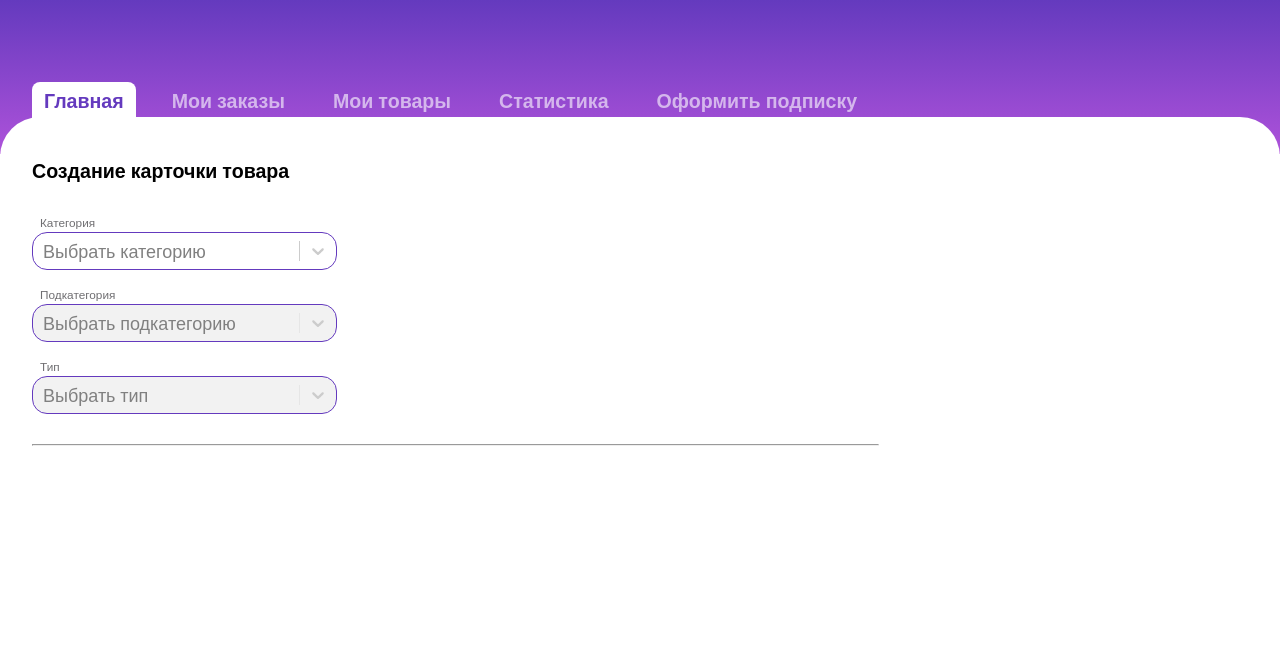
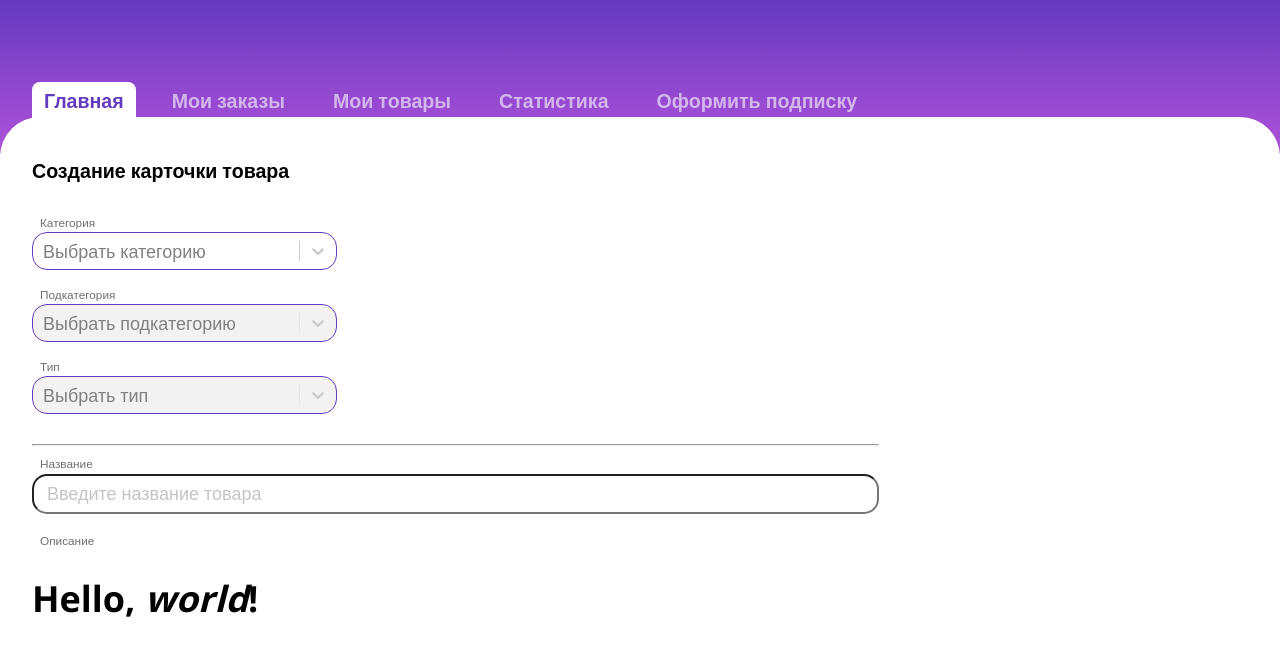
Before and after one commit to gjgjgfr333/td-market, a React (Create React App) app: page /shelter/goods/create in a window 1280 px wide. Shown: the top 656 px of the page. Built offline with nearby package versions, Linux system fonts and the light colour scheme; no server answers; sample sign-in values are in the browser's storage.

Commit message:
feat: подключаю маркдаун

```diff
--- a/package.json
+++ b/package.json
@@ -17,6 +17,8 @@
     "node-sass": "^7.0.3",
     "react": "^18.2.0",
     "react-dom": "^18.2.0",
+    "react-hook-form": "^7.43.9",
+    "react-markdown": "^8.0.7",
     "react-redux": "^8.0.5",
     "react-router-dom": "^6.9.0",
     "react-scripts": "5.0.1",
--- a/src/components/boxes/box-reg-shelter/box-registration-shelter.scss
+++ b/src/components/boxes/box-reg-shelter/box-registration-shelter.scss
@@ -17,7 +17,7 @@
     max-height: 584px;
   }
 
-  & form {
+  & > form {
     max-width: 410px;
   }
 
--- a/src/components/forms/create-good/create-good-description/CreateGoodDescription.tsx
+++ b/src/components/forms/create-good/create-good-description/CreateGoodDescription.tsx
@@ -1,11 +1,34 @@
 import React from 'react';
 import './create-good-description.scss'
+import '../../../../styles/elements/inputs.scss'
+import {useForm} from "react-hook-form";
+import ReactMarkdown from "react-markdown";
 
 const CreateGoodDescription = () => {
+    const {register, handleSubmit} = useForm()
+
+    const onSubmit = () => {
+
+    }
+
     return (
-        <div>
-
-        </div>
+        <form onSubmit={handleSubmit(onSubmit)} className={'description'}>
+            <div className={'description__block'}>
+                <label className={'label'} htmlFor="name">Название</label>
+                <input
+                    id={'name'}
+                    placeholder={'Введите название товара'}
+                    className={'modalInput description__input'}
+                    {...register('Название')}
+                />
+            </div>
+            <div>
+                <label className={'label'} htmlFor="">Описание</label>
+                <ReactMarkdown>
+                    # Hello, *world*!
+                </ReactMarkdown>
+            </div>
+        </form>
     );
 };
 
--- a/src/components/forms/create-good/create-good-description/create-good-description.scss
+++ b/src/components/forms/create-good/create-good-description/create-good-description.scss
@@ -0,0 +1,13 @@
+.description {
+  &__block {
+    display: flex;
+    flex-direction: column;
+    gap: 3px;
+    margin-bottom: 12px;
+  }
+
+  &__input {
+    width: 100%;
+    max-width: 847px;
+  }
+}
```
Also changed, not shown: 1 other file (tests, documents, lock files or other folders).
